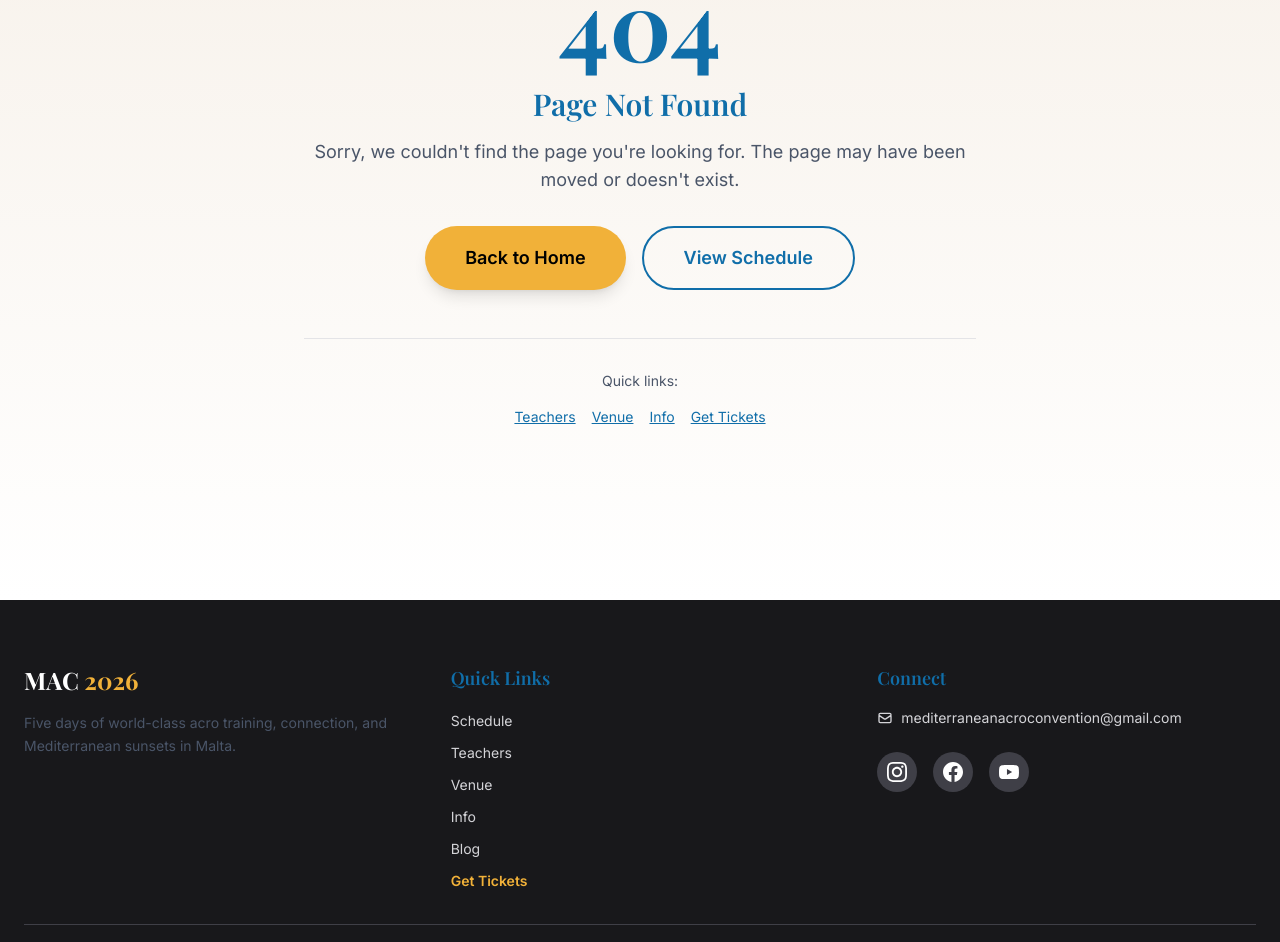
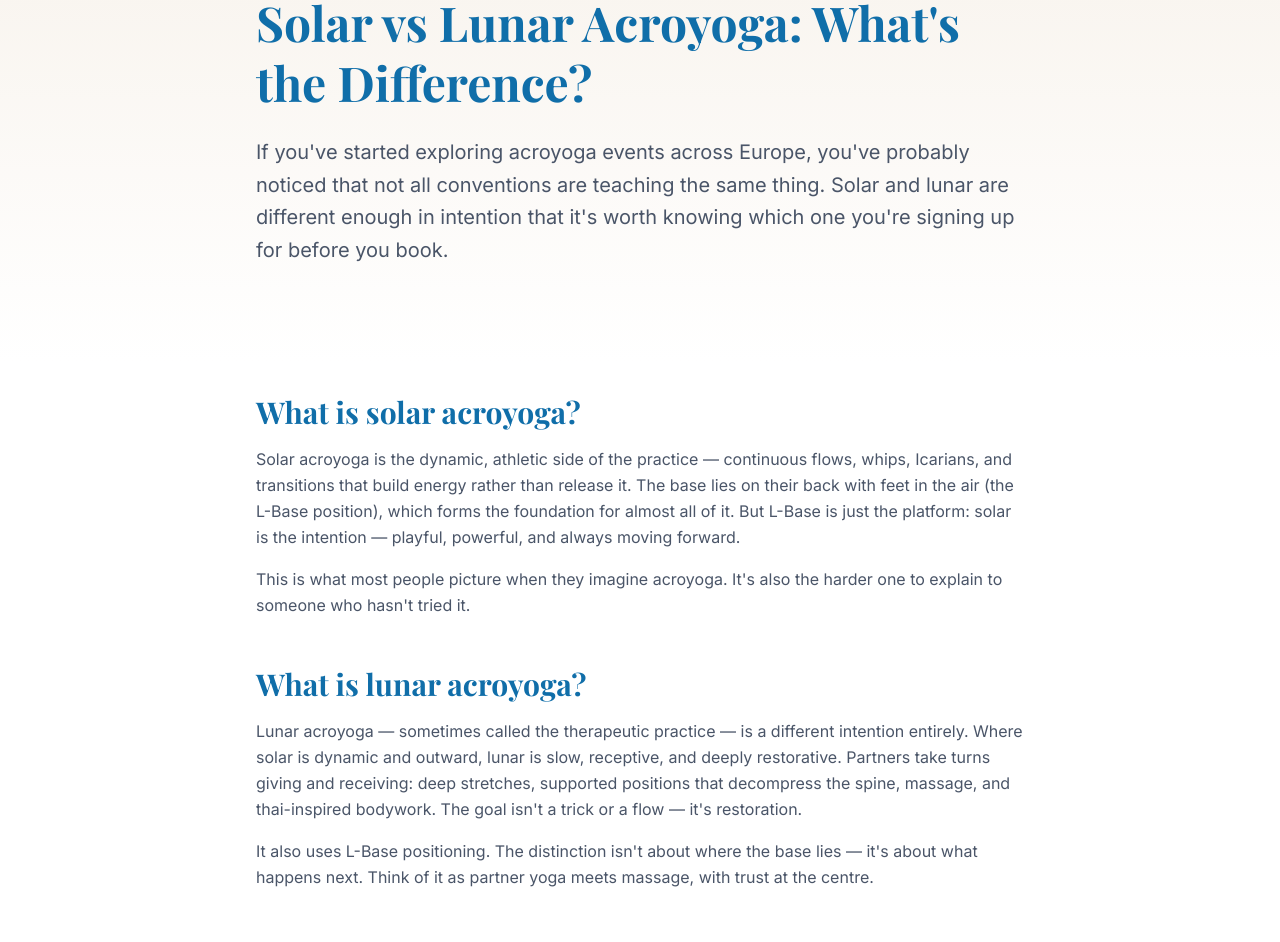
Before and after one commit to GloryFlory/mac-website, a Next.js app: page /blog/solar-vs-lunar-acroyoga in a window 1280 px wide. Before the commit this address had no page. Shown: the part 200-1142 px from the top of the page. Built offline with nearby package versions, Linux system fonts and the light colour scheme; a web font is replaced by a local one.

Commit message:
Rename post: solar vs lunar acroyoga, fix framing

```diff
--- a/app/blog/l-base-vs-therapeutic-acroyoga/page.tsx
+++ b/app/blog/solar-vs-lunar-acroyoga/page.tsx
@@ -4,18 +4,18 @@ import Link from 'next/link';
 import Reveal from '../../components/Reveal';
 
 export const metadata: Metadata = {
-  title: 'L-Base vs Therapeutic Acroyoga: What\'s the Difference? | MAC Blog',
-  description: 'Not all acroyoga conventions teach the same thing. Here\'s the honest breakdown of L-Base and therapeutic — and where MAC sits on the spectrum.',
+  title: 'Solar vs Lunar Acroyoga: What\'s the Difference? | MAC Blog',
+  description: 'Not all acroyoga conventions teach the same thing. Here\'s the honest breakdown of solar and lunar practice — and where MAC sits on the spectrum.',
   openGraph: {
-    title: 'L-Base vs Therapeutic Acroyoga: What\'s the Difference?',
-    description: 'Not all acroyoga conventions teach the same thing. Here\'s the honest breakdown of L-Base and therapeutic — and where MAC sits on the spectrum.',
+    title: 'Solar vs Lunar Acroyoga: What\'s the Difference?',
+    description: 'Not all acroyoga conventions teach the same thing. Here\'s the honest breakdown of solar and lunar practice — and where MAC sits on the spectrum.',
   },
   alternates: {
-    canonical: 'https://www.acrointhesun.com/blog/l-base-vs-therapeutic-acroyoga',
+    canonical: 'https://www.acrointhesun.com/blog/solar-vs-lunar-acroyoga',
   },
 };
 
-export default function LBaseVsTherapeuticPost() {
+export default function SolarVsLunarPost() {
   return (
     <main className="min-h-screen">
       {/* Hero */}
@@ -37,10 +37,10 @@ export default function LBaseVsTherapeuticPost() {
               <span>6 min read</span>
             </div>
             <h1 className="font-serif text-3xl sm:text-4xl md:text-5xl font-bold text-brand-sea leading-tight mb-6">
-              L-Base vs Therapeutic Acroyoga: What&apos;s the Difference?
+              Solar vs Lunar Acroyoga: What&apos;s the Difference?
             </h1>
             <p className="text-lg sm:text-xl text-zinc-600 leading-relaxed">
-              If you&apos;ve started exploring acroyoga events across Europe, you&apos;ve probably noticed that not all conventions are teaching the same thing. The two main branches are different enough that it&apos;s worth knowing which one you&apos;re signing up for before you book.
+              If you&apos;ve started exploring acroyoga events across Europe, you&apos;ve probably noticed that not all conventions are teaching the same thing. Solar and lunar are different enough in intention that it&apos;s worth knowing which one you&apos;re signing up for before you book.
             </p>
           </Reveal>
         </div>
@@ -54,13 +54,13 @@ export default function LBaseVsTherapeuticPost() {
             <Reveal>
               <div>
                 <h2 className="font-serif text-2xl sm:text-3xl font-bold text-brand-sea mb-4">
-                  What is L-Base acroyoga?
+                  What is solar acroyoga?
                 </h2>
                 <p className="text-zinc-600 leading-relaxed mb-4">
-                  L-Base is what most people picture when they imagine acroyoga at its most dynamic. The base lies on their back and uses their feet — rather than their hands — to balance, support, and propel their partner. That shift unlocks an entirely different world of movement: continuous flows, whips, Icarians, and transitions that would be impossible standing up.
+                  Solar acroyoga is the dynamic, athletic side of the practice — continuous flows, whips, Icarians, and transitions that build energy rather than release it. The base lies on their back with feet in the air (the L-Base position), which forms the foundation for almost all of it. But L-Base is just the platform: solar is the intention — playful, powerful, and always moving forward.
                 </p>
                 <p className="text-zinc-600 leading-relaxed">
-                  The name comes from the shape: base on their back, legs vertical, partner balanced on feet — an L from the side.
+                  This is what most people picture when they imagine acroyoga. It&apos;s also the harder one to explain to someone who hasn&apos;t tried it.
                 </p>
               </div>
             </Reveal>
@@ -68,13 +68,13 @@ export default function LBaseVsTherapeuticPost() {
             <Reveal>
               <div>
                 <h2 className="font-serif text-2xl sm:text-3xl font-bold text-brand-sea mb-4">
-                  What is therapeutic acroyoga?
+                  What is lunar acroyoga?
                 </h2>
                 <p className="text-zinc-600 leading-relaxed mb-4">
-                  Therapeutic acroyoga — sometimes called the lunar practice — is a different intention entirely. Where L-Base is dynamic and athletic, therapeutic is slow, receptive, and deeply physical in a different way. Partners take turns giving and receiving: deep stretches, supported positions that decompress the spine, massage, and thai-inspired bodywork. The goal isn&apos;t a trick or a flow — it&apos;s restoration.
+                  Lunar acroyoga — sometimes called the therapeutic practice — is a different intention entirely. Where solar is dynamic and outward, lunar is slow, receptive, and deeply restorative. Partners take turns giving and receiving: deep stretches, supported positions that decompress the spine, massage, and thai-inspired bodywork. The goal isn&apos;t a trick or a flow — it&apos;s restoration.
                 </p>
                 <p className="text-zinc-600 leading-relaxed">
-                  Think of it as partner yoga meets massage, with trust at the centre.
+                  It also uses L-Base positioning. The distinction isn&apos;t about where the base lies — it&apos;s about what happens next. Think of it as partner yoga meets massage, with trust at the centre.
                 </p>
               </div>
             </Reveal>
--- a/app/sitemap.ts
+++ b/app/sitemap.ts
@@ -77,7 +77,7 @@ export default function sitemap(): MetadataRoute.Sitemap {
       priority: 0.7,
     },
     {
-      url: `${baseUrl}/blog/l-base-vs-therapeutic-acroyoga`,
+      url: `${baseUrl}/blog/solar-vs-lunar-acroyoga`,
       lastModified: new Date('2026-05-17'),
       changeFrequency: 'monthly',
       priority: 0.7,
--- a/lib/blog-posts.ts
+++ b/lib/blog-posts.ts
@@ -35,9 +35,9 @@ export const BLOG_POSTS: BlogPost[] = [
     readingTime: '5 min read',
   },
   {
-    slug: 'l-base-vs-therapeutic-acroyoga',
-    title: 'L-Base vs Therapeutic Acroyoga: What\'s the Difference?',
-    excerpt: 'Not all acroyoga conventions teach the same thing. The two main branches are different enough that it\'s worth knowing which one you\'re signing up for before you book.',
+    slug: 'solar-vs-lunar-acroyoga',
+    title: 'Solar vs Lunar Acroyoga: What\'s the Difference?',
+    excerpt: 'Not all acroyoga conventions teach the same thing. Solar and lunar are different enough in intention that it\'s worth knowing which one you\'re signing up for before you book.',
     date: '2026-05-17',
     readingTime: '6 min read',
   },
```
